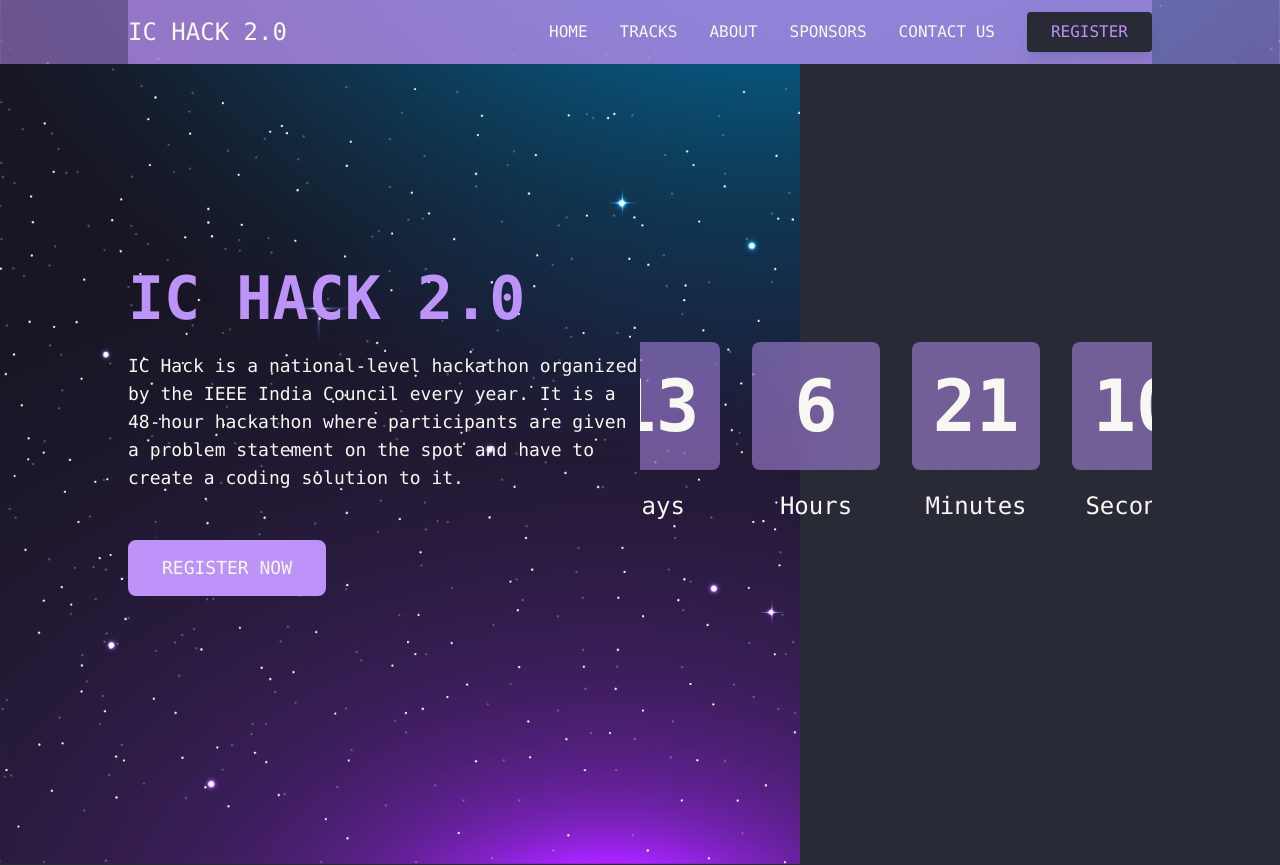
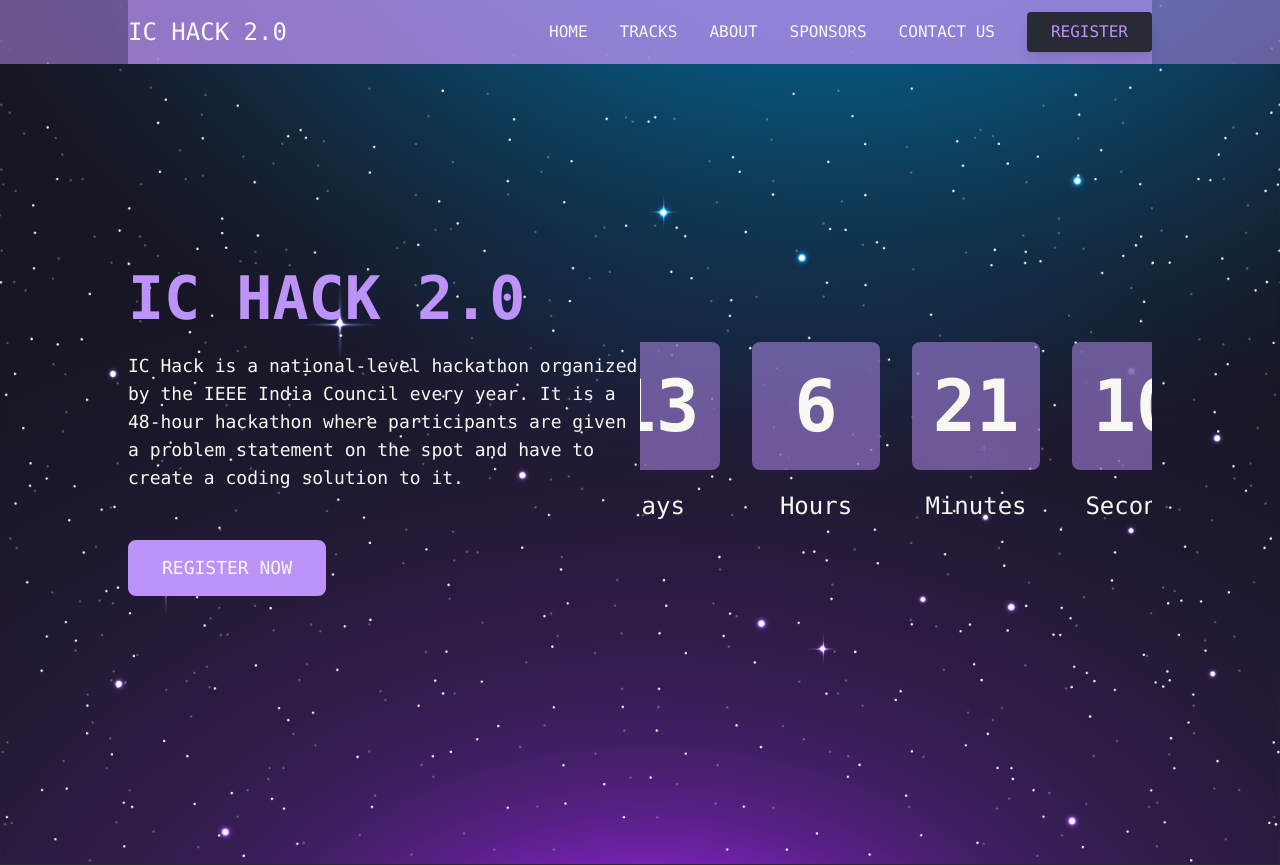
Before and after one commit to pujan-modha/ichack23, a React (Create React App) app: page / in a window 1280 px wide. Shown: the top 865 px of the page. Built offline with nearby package versions, Linux system fonts and the light colour scheme; the HTML template or start-up script is replaced by a standard one.

Commit message:
re-return of the minor changes v5.7

```diff
--- a/src/index.css
+++ b/src/index.css
@@ -14,6 +14,8 @@ body {
     sans-serif;
   -webkit-font-smoothing: antialiased;
   -moz-osx-font-smoothing: grayscale;
+  overflow-y: scroll;
+  -webkit-overflow-scrolling: touch;
 }
 
 code {
--- a/src/pages/Home.jsx
+++ b/src/pages/Home.jsx
@@ -25,22 +25,21 @@ const Home = () => {
 
     return(
         <>
-            <div className='overflow-hidden'>
-                <div className='font-mono text-dracxt h-auto sticky top-0 z-20 bg-fixed bg-cover bg-no-repeat' style={{backgroundImage: `url(${globalBG})`}}>
-                    <div className='bg-pracula bg-opacity-50 backdrop-blur-md'>
-                        <Navbar />
+            <div>
+
+                <div className='font-mono text-dracxt bg-dracula'>
+                    <div className='font-mono text-dracxt h-auto sticky top-0 z-20 bg-fixed bg-cover bg-no-repeat' style={{backgroundImage: `url(${globalBG})`}}>
+                        <div className='bg-pracula bg-opacity-50 backdrop-blur-md'>
+                            <Navbar />
+                        </div>
                     </div>
-                </div>
-                <div className='font-mono text-dracxt bg-dracula'>
-
-                    <div style={{backgroundImage: `url(${globalBG})`}} className='h-[100vh] w-[100vh] align-middle bg-fixed bg-cover bg-no-repeat'>
+                    <div style={{backgroundImage: `url(${globalBG})`}} className='h-screen bg-fixed bg-cover bg-no-repeat'>
                         {/*<div className='bg-pracula bg-opacity-25 backdrop-blur-md sticky top-0 z-20'>*/}
                         {/*    <Navbar/>*/}
                         {/*</div>*/}
-
-                    </div>
-                    <div className='lg:mx-[10vw] absolute -my-[100vh] mx-[5vw] pt-[5vh] lg:pt-[10vh]'>
-                        <Hero />
+                        <div className='lg:mx-[10vw] mx-[5vw] pt-[5vh] lg:pt-[10vh]'>
+                            <Hero />
+                        </div>
                     </div>
                     <div className='justify-center mt-[5vh]' >
                         <h1 className='lg:text-6xl text-4xl text-center text-pracula font-bold'>TRACKS</h1>
```
